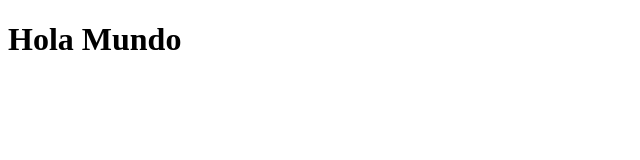
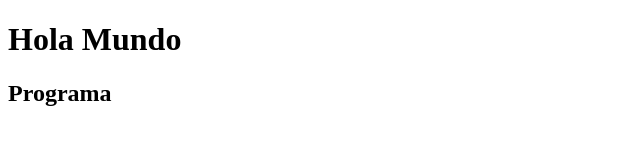
Before and after one commit to sebas-vallejor/pruebas1, a plain HTML site: page index.html in a window 1280 px wide. Shown: the whole page, without its empty margins (0-640 px from the left). Drawn offline with Linux system fonts and the light colour scheme.

Commit message:
cambios en mi commit

```diff
--- a/index.html
+++ b/index.html
@@ -7,6 +7,7 @@
 </head>
 <body>
     <h1>Hola Mundo</h1>
+    <h2>Programa</h2>
 
     <script src="app.js"></script>
 </body>
```
Also changed, not shown: index.js (added).
